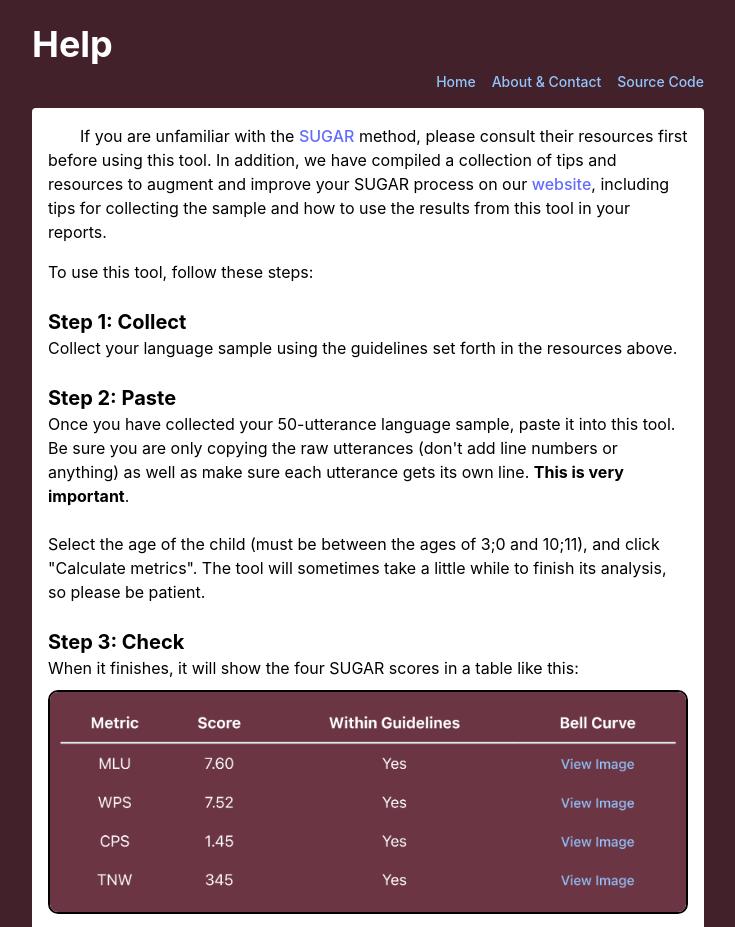
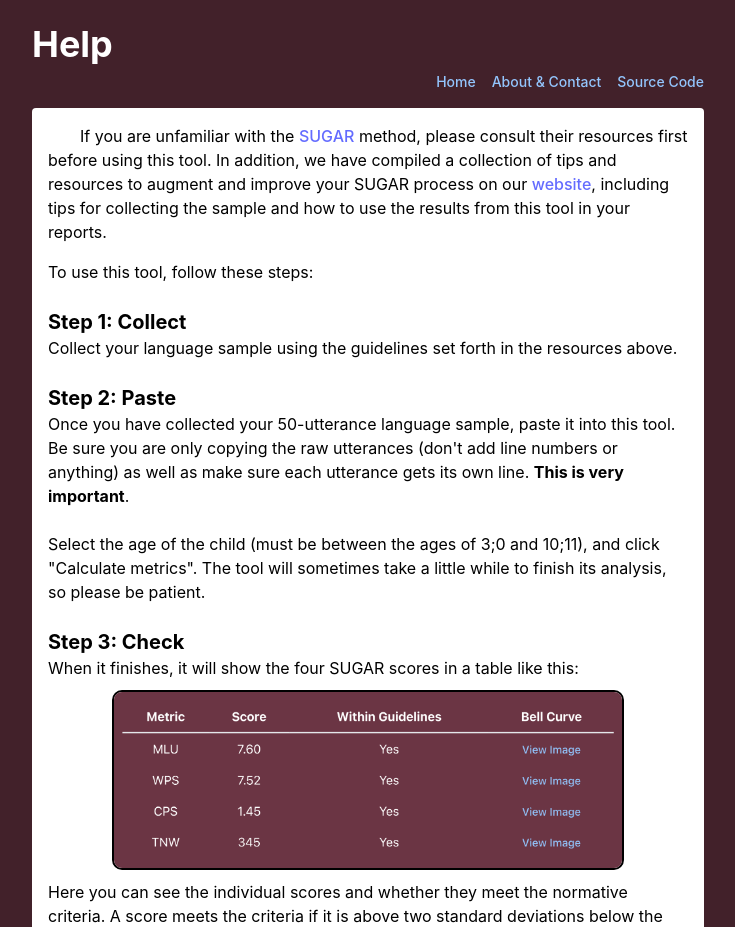
Before and after one commit to geodavic/sugarpy, a React (Vite) app in the folder web/: page /help in a window 1280 px wide. Shown: the top 927 px of the page, without its empty margins (272-1007 px from the left). Built offline with nearby package versions, Linux system fonts and the light colour scheme; no server answers.

Commit message:
sytling updates

```diff
--- a/web/src/index.css
+++ b/web/src/index.css
@@ -21,6 +21,7 @@
 blockquote {
   margin-left: 40px;
   padding-left: 20px;
+  text-indent: 0;
 }
 
 a {
@@ -39,6 +40,11 @@ p
 }
 
 img {
+  height: 80%;
+  width: 80%;
+  display: block;
+  margin-left: auto;
+  margin-right: auto;
   margin-top: 10px;
   margin-bottom: 10px;
   border-radius: 10px;
```
